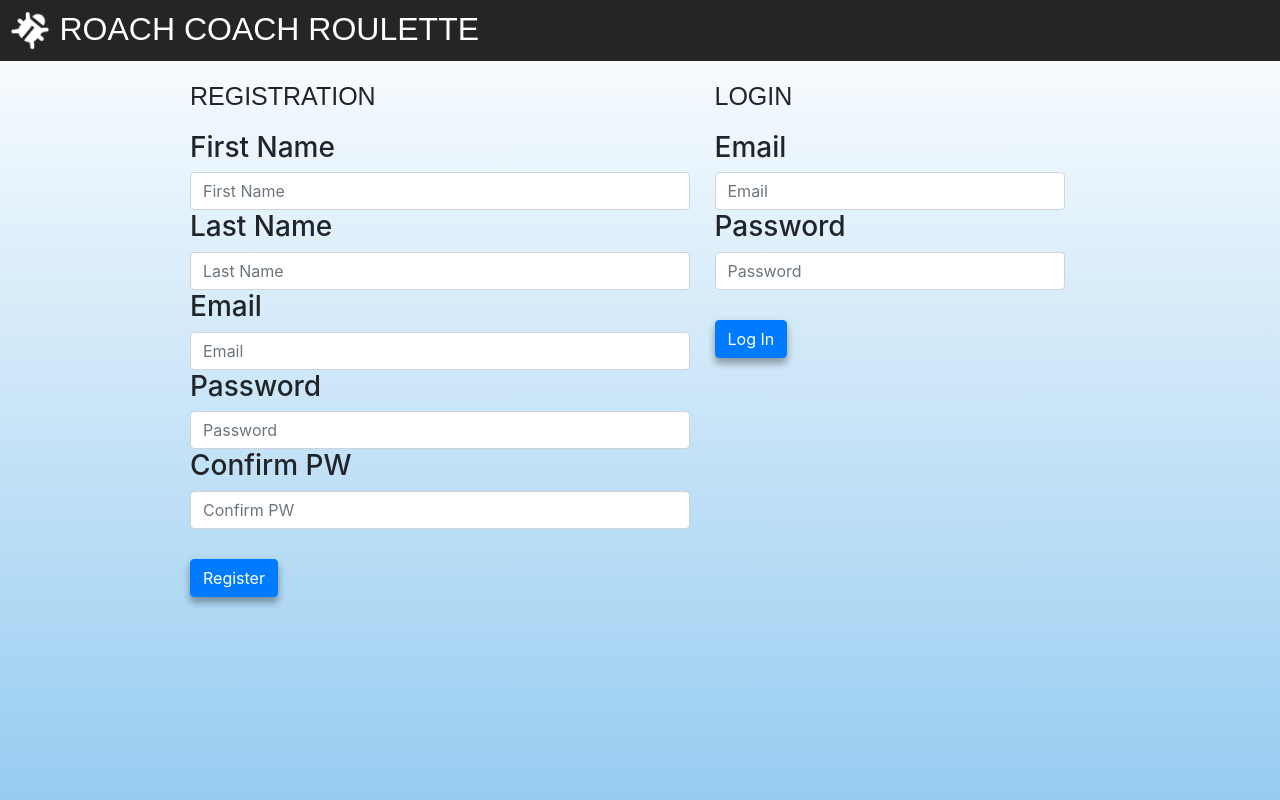
After one commit to lsorm/roach_coach_roulette, a Django app: page /loginReg in a window 1280 px wide. The commit adds this page. Run offline with Django 3.2, Linux system fonts and the light colour scheme; parts of the project's set-up code (start-up, migrations or seed data) failed here and were passed over; some libraries are stand-ins or nearby versions.

Commit message:
updated login reg, edit note

```diff
--- /dev/null
+++ b/apps/roulette/templates/loginReg.html
@@ -0,0 +1,142 @@
+<!DOCTYPE html>
+<html>
+
+<head>
+    <meta charset="utf-8">
+    <title>Login Page</title>
+    <script src="https://use.fontawesome.com/74ea2e5771.js"></script>
+    {% load static %}
+    <link rel="stylesheet" href="https://stackpath.bootstrapcdn.com/bootstrap/4.3.1/css/bootstrap.min.css"
+        integrity="sha384-ggOyR0iXCbMQv3Xipma34MD+dH/1fQ784/j6cY/iJTQUOhcWr7x9JvoRxT2MZw1T" crossorigin="anonymous">
+    <Style>
+        * {
+            outline: 0px dotted red;
+            margin: 0px;
+        }
+
+        .side_container {
+            width: 45%;
+            display: inline-block;
+        }
+
+        .main {
+            width: 900px;
+            margin: 0px auto;
+        }
+
+        html,
+        body {
+            height: 100%;
+            background-image: linear-gradient(white, rgb(151, 204, 241))
+        }
+
+        .logo {
+            width: 40px;
+            display: inline-block;
+            margin: 5px;
+            vertical-align: top;
+        }
+
+        .header {
+            background-color: rgb(37, 37, 37);
+            padding: 5px;
+            font-family: sans-serif;
+        }
+
+        .header h2 {
+            color: white;
+            text-align: left;
+            display: inline-block;
+            margin: 5px 0px;
+        }
+
+        h1 {
+            margin: 20px 0px;
+            font-size: 25px;
+            font-family: "Arial", "Verdan", sans-serif;
+        }
+
+        .left {
+            width: 500px;
+            display: inline-block;
+            margin-right: 20px;
+        }
+
+        .right {
+            width: 350px;
+            display: inline-block;
+            vertical-align: top;
+        }
+
+        h2 {
+            margin: 20px 0px;
+        }
+
+        ul {
+            color: red;
+        }
+
+        .btn {
+            margin-top: 30px;
+            box-shadow: 0 6px 6px 0 rgba(0, 0, 0, 0.2), 0 4px 10px 0 rgba(0, 0, 0, 0.19);
+        }
+    </Style>
+</head>
+
+<body>
+    <nav class="header">
+        <div class="side_container">
+            <img class="logo" src="{% static 'images/roach.png'%}" alt="logo">
+            <h2>ROACH COACH ROULETTE</h2>
+        </div>
+    </nav>
+
+    <div class="container">
+
+        <div class="main">
+            <div class="left">
+                <h1> REGISTRATION</h1>
+                {% if messages %}
+                <ul class="messages">
+                    {% for message in messages %}
+                    <li {% if message.tags %} class="{{ message.tags }}" {% endif %}>{{ message }}</li>
+                    {% endfor %}
+                </ul>
+                {% endif %}
+                <Form method="POST" action="/newUser">
+                    {% csrf_token %}
+                    <h3>First Name</h3>
+                    <input type="text" name="first_name" class="form-control" placeholder="First Name" aria-label=""
+                        aria-describedby="basic-addon1">
+                    <h3>Last Name</h3>
+                    <input type="text" name="last_name" class="form-control" placeholder="Last Name" aria-label=""
+                        aria-describedby="basic-addon1">
+                    <h3>Email</h3>
+                    <input type="text" name="email" class="form-control" placeholder="Email" aria-label=""
+                        aria-describedby="basic-addon1">
+                    <h3>Password</h3>
+                    <input type="password" name="password" class="form-control" placeholder="Password" aria-label=""
+                        aria-describedby="basic-addon1">
+                    <h3>Confirm PW</h3>
+                    <input type="password" name="confirm_PW" class="form-control" placeholder="Confirm PW" aria-label=""
+                        aria-describedby="basic-addon1">
+                    <button type="submit" class="btn btn-primary">Register</button>
+                </form>
+            </div>
+            <div class="right">
+                <form method="POST" action="/login">
+                    {% csrf_token %}
+                    <h1>LOGIN</h1>
+                    <h3>Email</h3>
+                    <input type="text" name="email" class="form-control" placeholder="Email" aria-label=""
+                        aria-describedby="basic-addon1">
+                    <h3>Password</h3>
+                    <input type="password" name="password" class="form-control" placeholder="Password" aria-label=""
+                        aria-describedby="basic-addon1">
+                    <button type="submit" class="btn btn-primary">Log In</button>
+                </form>
+            </div>
+        </div>
+    </div>
+
+</body>
```
Also changed, not shown: apps/roulette/templates/dashboard.html (+4 -4 lines), apps/roulette/templates/editNote.html (added, +113 -0 lines), apps/roulette/views.py (line endings or trailing spaces).
